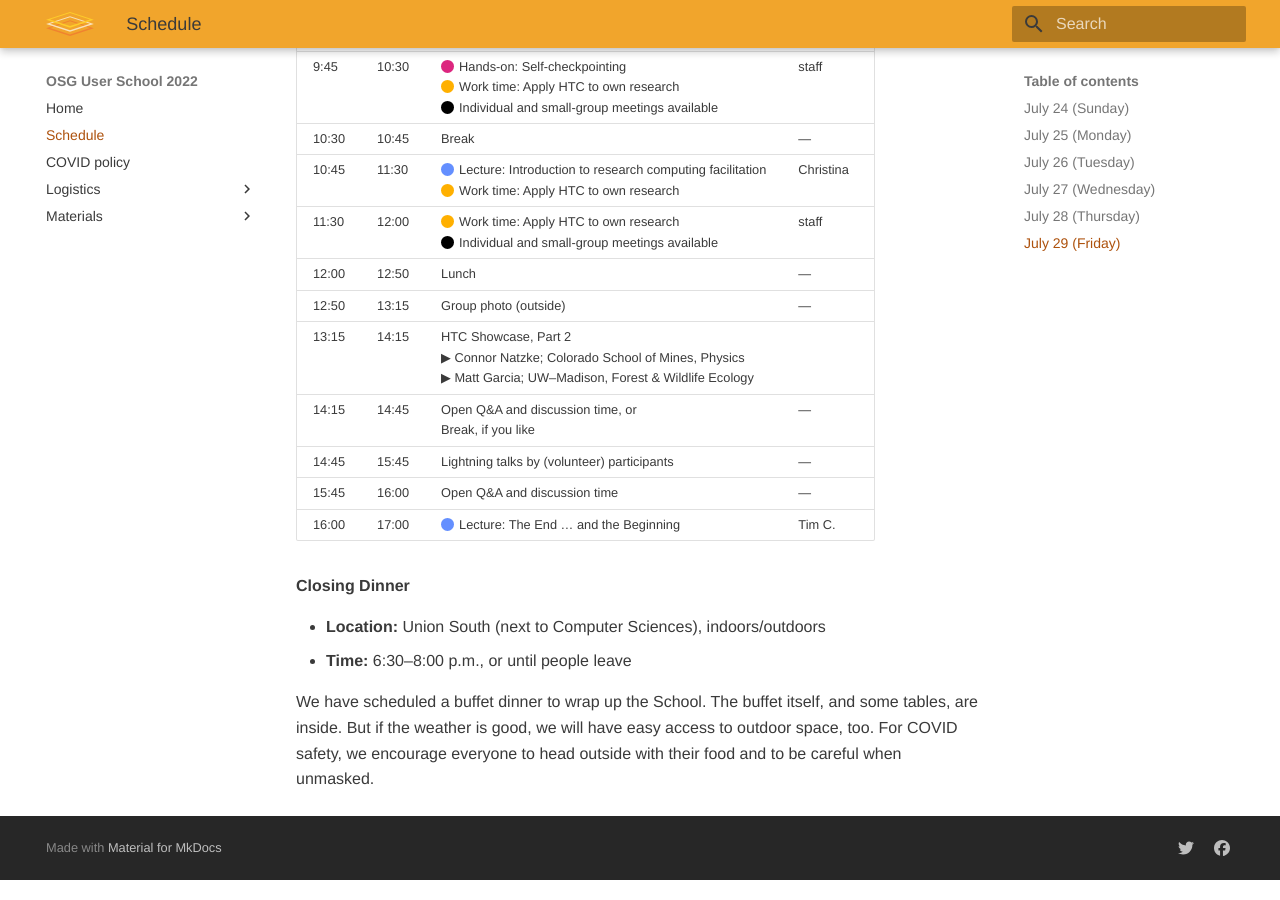
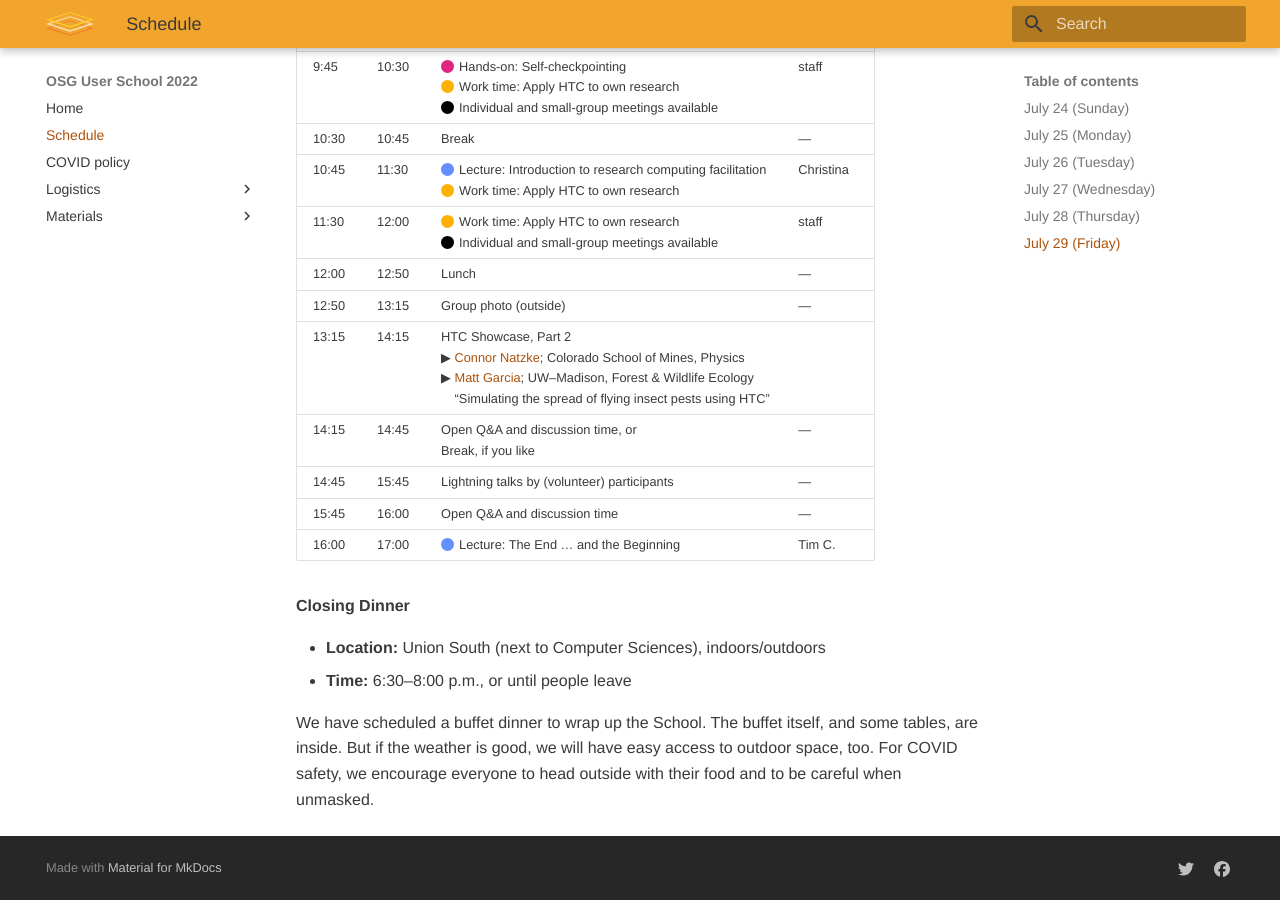
Before and after one commit to showmic09/user-school-2022, an MkDocs documentation site: the page built from docs/schedule.md, in a window 1280 px wide and 900 px high, scrolled down 2965 px. Built offline with MkDocs 1.6.1 and Material for MkDocs 9.7.7, drawn with Linux system fonts in a browser that asks for light colours; some of the changed text lies outside the part shown.

Commit message:
Added MG Showcase title

```diff
--- a/docs/schedule.md
+++ b/docs/schedule.md
@@ -236,9 +236,9 @@ The Union should be open, and so things like ice cream and beer will be availabl
         <td colspan="2">
           HTC Showcase, Part 1
           <br>
-          &#9654; Ariana Negreiro; UW–Madison, Animal &amp; Dairy Sciences
+          &#9654; <span style="color: rgb(173, 81, 12);">Ariana Negreiro</span>; UW–Madison, Animal &amp; Dairy Sciences
           <br>
-          &#9654; Edgar Spalding; UW–Madison, Botany
+          &#9654; <span style="color: rgb(173, 81, 12);">Edgar Spalding</span>; UW–Madison, Botany
         </td>
     </tr>
     <tr>
@@ -438,10 +438,13 @@ The Union should be open, and so things like ice cream and beer will be availabl
         <td>14:15</td>
         <td colspan="2">
           HTC Showcase, Part 2
-          <br>
-          &#9654; Connor Natzke; Colorado School of Mines, Physics
-          <br>
-          &#9654; Matt Garcia; UW–Madison, Forest &amp; Wildlife Ecology
+          <div>
+            &#9654; <span style="color: rgb(173, 81, 12);">Connor Natzke</span>; Colorado School of Mines, Physics
+          </div>
+          <div>
+            &#9654; <span style="color: rgb(173, 81, 12);">Matt Garcia</span>; UW–Madison, Forest &amp; Wildlife Ecology
+            <div style="margin-left: 2ex;">“Simulating the spread of flying insect pests using HTC”</div>
+          </div>
         </td>
     </tr>
     <tr>
```
